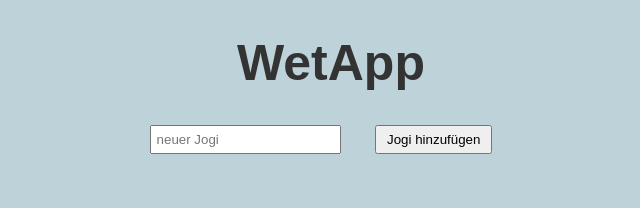
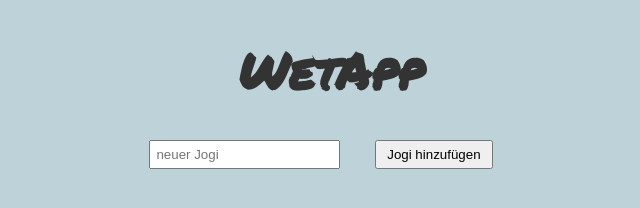
Before and after one commit to JayDi4/WetApp, a plain HTML site: page index.html in a window 1280 px wide. Shown: the whole page, without its empty margins (309-949 px from the left). Drawn offline with Linux system fonts and the light colour scheme.

Commit message:
Schriftarten angepasst

```diff
--- a/index.html
+++ b/index.html
@@ -6,6 +6,10 @@
     <title>WetApp</title>
     <link rel="stylesheet" href="styles.css">
     <link rel="manifest" href="manifest.json">
+    <link href="https://fonts.googleapis.com/css2?family=Permanent+Marker&display=swap" rel="stylesheet">
+    <link href="https://fonts.googleapis.com/css2?family=Permanent+Marker&family=Alfa+Slab+One&display=swap" rel="stylesheet">
+
+
 </head>
 <body>
 <h1>WetApp </h1>
--- a/styles.css
+++ b/styles.css
@@ -1,14 +1,16 @@
 body {
-    font-family: Copperplate, Fantasy;
+    font-family: 'Alfa Slab One', sans-serif;
     margin: 20px;
     text-align: center;
     background-color: rgb(190, 210, 218);
 }
 
 h1 {
+    font-family: 'Permanent Marker', cursive;
     color: #333;
     font-size: 50px;
 }
+
 
 input, select {
     padding: 5px;
```
